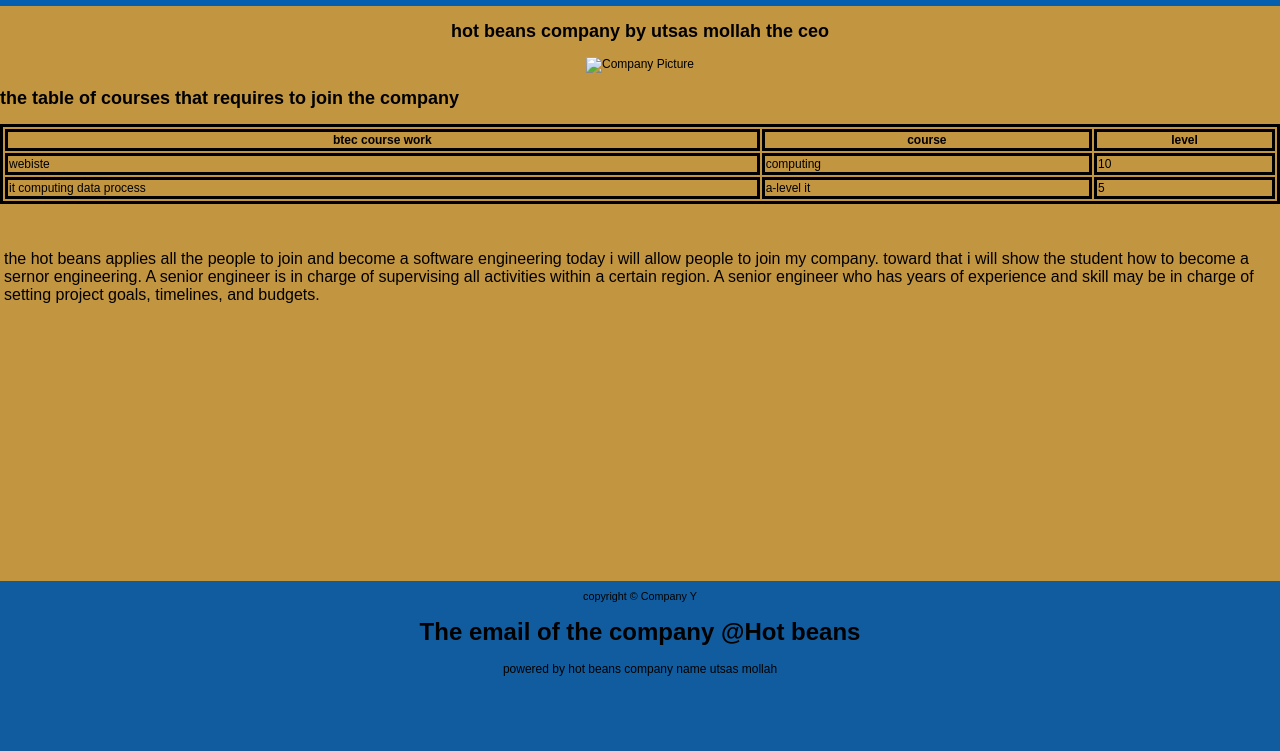
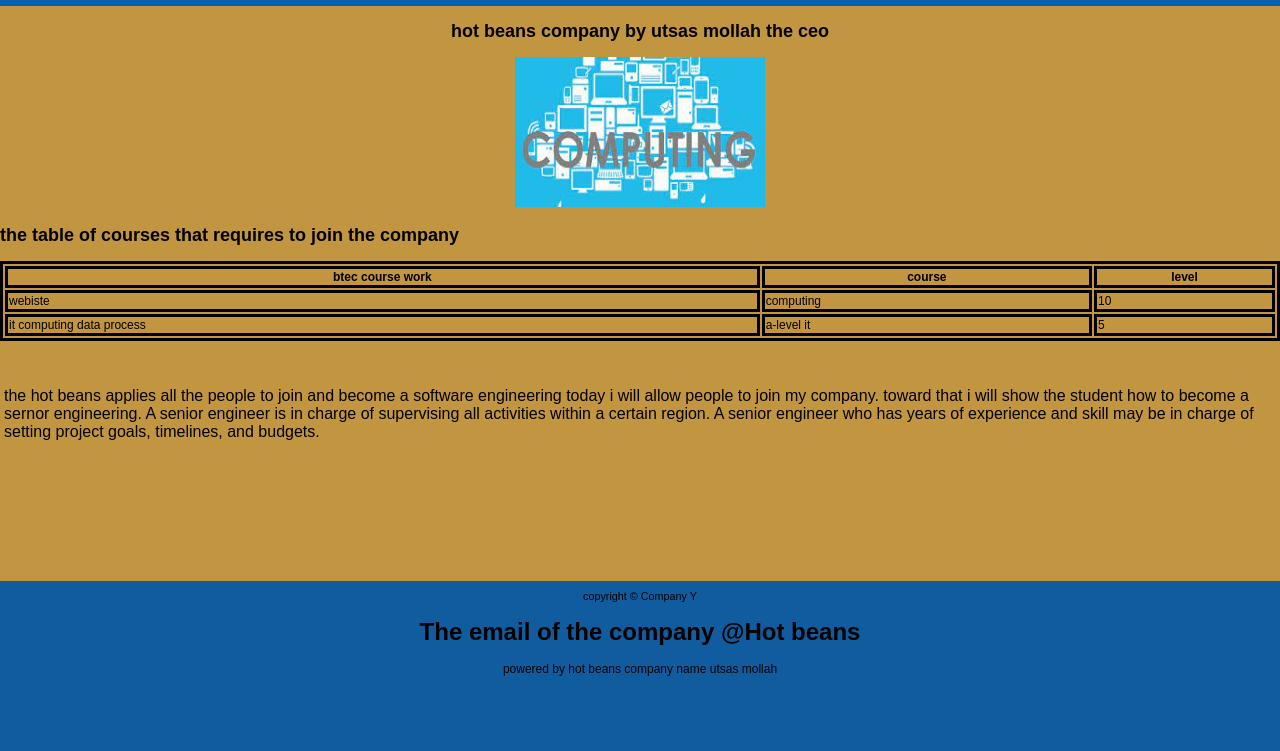
Before and after one commit to utsas123/hotbeans, a plain HTML site: page index.html in a window 1280 px wide. Shown: the part 132-883 px from the top of the page. Drawn offline with Linux system fonts and the light colour scheme; files that its build step writes are made by us from their sources.

Commit message:
index.html

```diff
--- a/index.html
+++ b/index.html
@@ -3,15 +3,15 @@
 <head>
     <meta charset="utf-8">
     <title>HTML Div Layout</title>
-    <link rel="stylesheet" href="CSS/StyleSheet1.css">
-    <link rel="stylesheet" href="CSS/StyleSheet_Menu.css">
+    <link rel="stylesheet" href="StyleSheet1.css">
+    <link rel="stylesheet" href="StyleSheet_Menu.css">
 </head>
 <body>
     <div class="container">
         <div class="header">
             <table dir="ltr">
                 <tr>
-                   <td><img src="images/hotbeans.png" alt="Company Picture" width="120" height="50"></td>
+                   <td><img src="hotbeans.png" alt="Company Picture" width="120" height="50"></td>
                    <td><h1>Hot Beans</h1></td>
                </tr>
            </table>
@@ -28,7 +28,7 @@
         <div id="home_section" class="section">
             <center>
                 <h2>hot beans company by utsas mollah the ceo</h2>
-            <img src="images/download.jpg" alt="Company Picture" width="250" height="150">
+            <img src="download.jpg" alt="Company Picture" width="250" height="150">
             </center>
             <h2>the table of courses that requires to join the company</h2>
 
@@ -63,9 +63,9 @@
         <div id="about_section" class="section" hidden>
             <center>
                 <h2>About</h2>
-                <img src="images/CDG_blog_post_image_02-2.jpg" alt="Company Picture" width="100" height="100">
-                <img src="images/download.jpg" alt="company pitures" width="100" height="100">
-                <img src="images/download.png" alt="Company Picture" width="100" height="100">
+                <img src="CDG_blog_post_image_02-2.jpg" alt="Company Picture" width="100" height="100">
+                <img src="download.jpg" alt="company pitures" width="100" height="100">
+                <img src="download.png" alt="Company Picture" width="100" height="100">
             </center>
 
             <article class="all-browsers">
@@ -85,11 +85,11 @@
         <div id="Teams_section" class="section" hidden>
             <center>
                 <h2>Our Teams</h2>
-                <table>
+                <table>s
                     <tr>
-                        <td><img src="images/jacob holder.avif" alt="Company Picture" width="189" height="189"></td>
-                        <td><img src="images/software_engineer.jpeg.jpg" alt="Company Picture" width="189" height="189"></td>
-                        <td><img src="images/GettyImages-1180183927_73387d16.webp" alt="Company Picture" width="189" height="189"></td>
+                        <td><img src="MicrosoftTeams-image.png" alt="Company Picture" width="189" height="189"></td>
+                        <td><img src="software_engineer.jpeg.jpg" alt="Company Picture" width="189" height="189"></td>
+                        <td><img src="GettyImages-1180183927_73387d16.webp" alt="Company Picture" width="189" height="189"></td>
                     </tr>
                     <tr>
                         <td>
```
